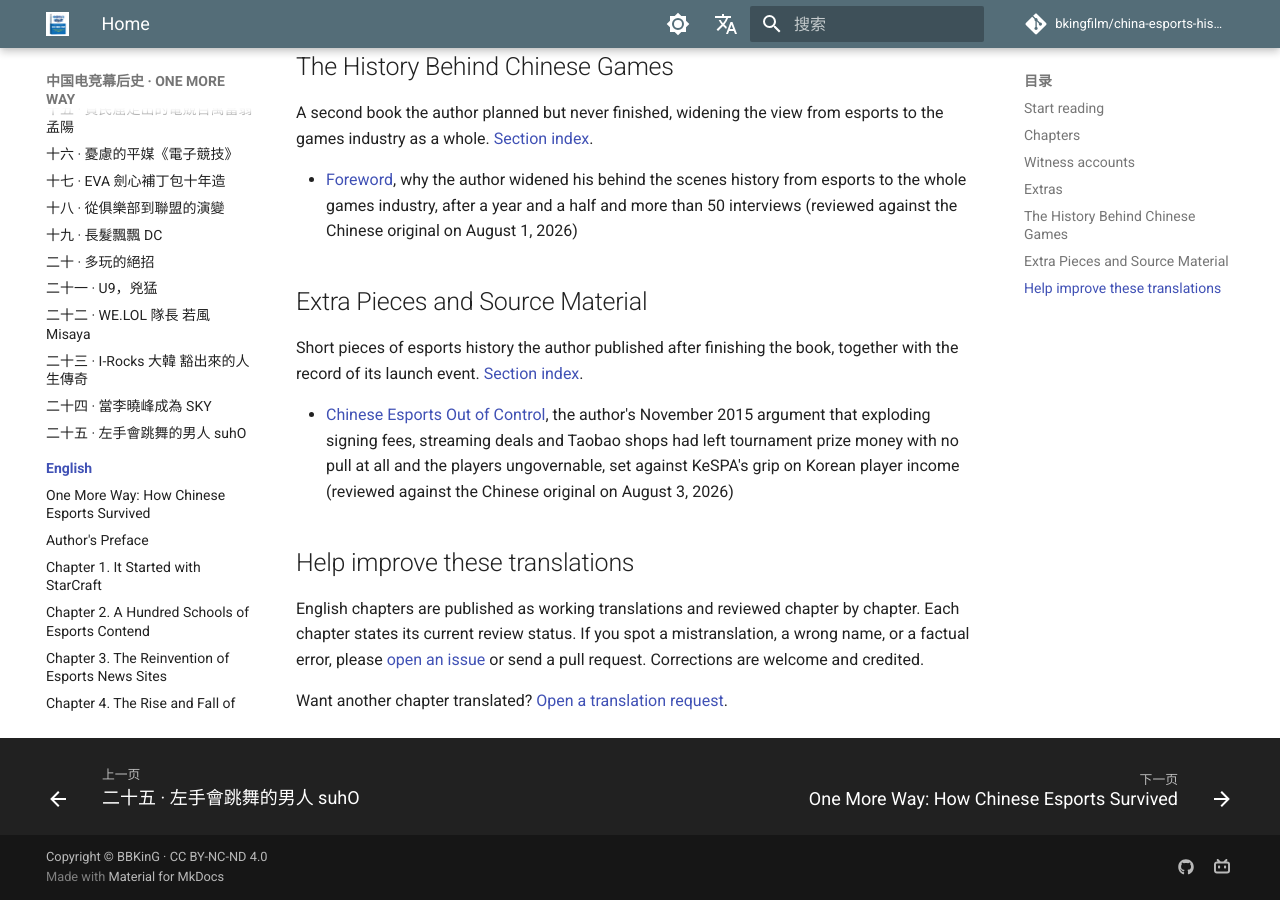
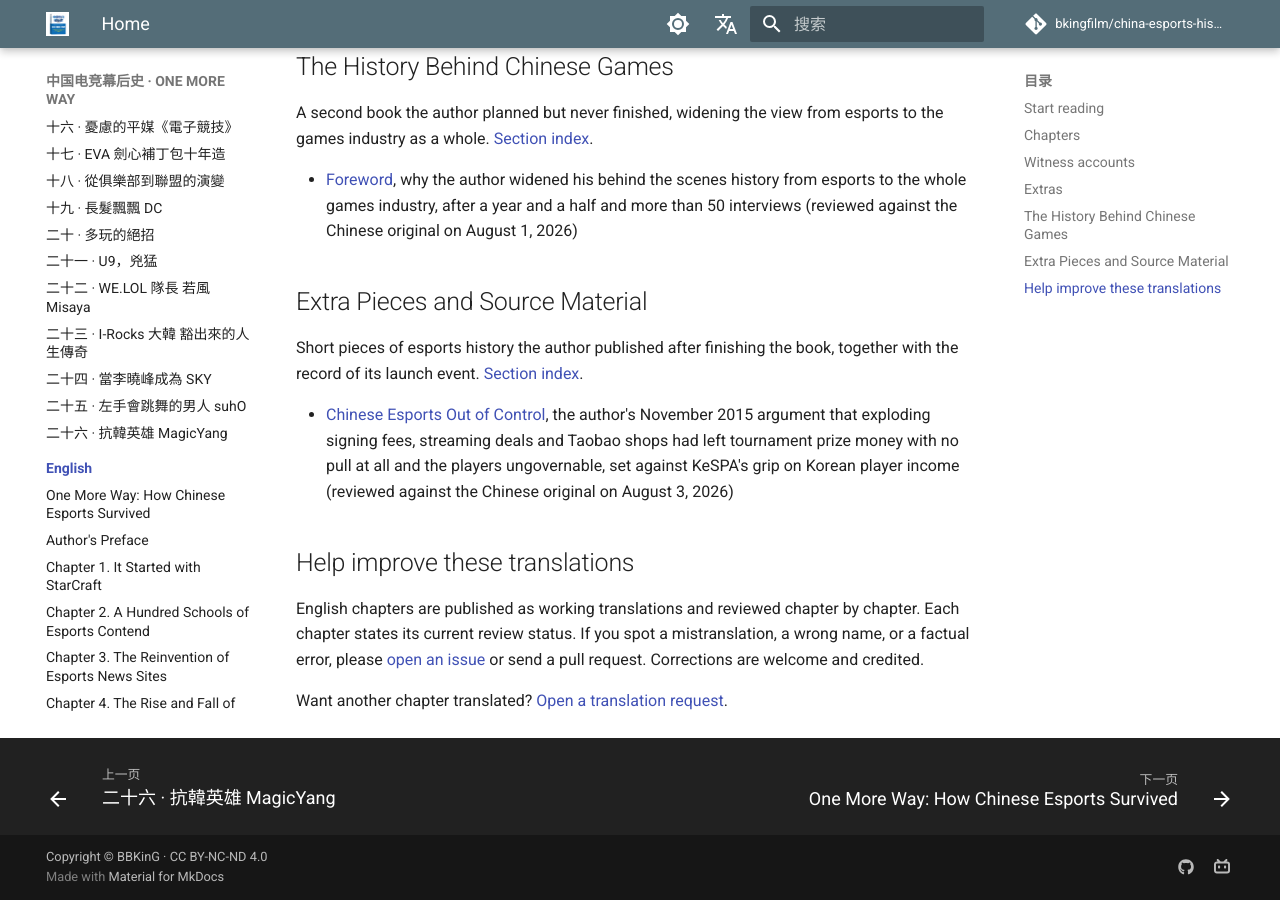
Before and after one commit to bkingfilm/china-esports-history, an MkDocs documentation site: the page built from docs/en/index.md, in a window 1280 px wide and 900 px high, scrolled down 6626 px. Built offline with MkDocs 1.6.1 and Material for MkDocs 9.7.7, drawn with Linux system fonts in a browser that asks for light colours; comment, search, counter and statistics services are not loaded; part of the change alters nothing that is shown.

Commit message:
繁体版新增第二十六章 抗韩英雄 MagicYang
译自 docs/zh/chapters/26-抗韩英雄-MagicYang.md，结构照已校对的英文版
docs/en/26-magicyang-korean-killer.md 对齐（全章无小标题）。

同步更新 docs/zh-tw/index.md 章节清单与 mkdocs.yml 繁体中文 nav。

Co-Authored-By: Claude Opus 5 (1M context) <noreply@anthropic.com>

```diff
--- /dev/null
+++ b/docs/zh-tw/26-magicyang-korean-killer.md
@@ -0,0 +1,73 @@
+# 二十六 抗韓英雄 MagicYang
+
+> 《ONE MORE WAY：中國電競幕後史》其中一章。作者 BBKinG（劉洋）。譯自簡體中文原文：[二十六 抗韩英雄 MagicYang](../zh/chapters/26-抗韩英雄-MagicYang.md)
+>
+> 由 BBKinG 寫於 2007 年。首次發表於作者的知乎專欄，2013 年 12 月 17 日：https://zhuanlan.zhihu.com/p/19638736
+>
+> 這是等待校對的工作稿。若您發現誤譯、用詞不合臺灣習慣或史實錯誤，歡迎[開一個 issue](https://github.com/bkingfilm/china-esports-history/issues/new) 或送出 pull request。
+
+「大家好，我是 MagicYang。」現在，每個星期五和星期天晚上 7 點半，很多電子競技愛好者都會等在電視機或者電腦前，等待遊戲風雲 GamesTV 頻道中這個簡短而熟悉的聲音響起。
+
+有位叫 Palocc 的網友在論壇裡評價老楊對《魔獸爭霸》中各種戰術的「超前」理解：
+
+ROC 時代，當大家還都在用「兵」作戰的時候，MY 用起了「樹」。在 TFT 時代，MY 早在 Moon 之前就已經開發出了吹風流。當大家都在對小精靈容易被獵殺而苦惱時，MY 已經對各個地圖的樹木死角瞭如指掌。當 NE 面對不死回城一瞬間總會被 Nova 打得吐血時，MY 發明了著名的「*MagicYang 式回城」。
+
+喜愛 MagicYang 的人都喜歡叫他老楊，電視臺有個 40 多歲的編導老師，很隨和，每次錄節目時見了 MagicYang 也是叫老楊，常常弄得 MagicYang 不知所措。其實，老楊並不老，1981 年陽曆 4 月 28 日出生於上海徐匯區，今年滿 26 歲的生日那天剛好要解說 GamesTV 舉辦的 G 聯賽總決賽現場直播，主辦方為了感謝他為電子競技和頻道做出的貢獻，特意瞞著他準備了一個大蛋糕並在直播開始的時候為他慶祝生日，這讓老楊驚喜不已。
+
+老楊個子不高，偏瘦，高挺的鼻子，瓜子臉，有著一雙炯炯有神的眼睛，卻擁有與年齡不相稱的沉穩和低調，他屬於那種走在人群裡你不會注意的人。剛和他接觸時會覺得他不拘言笑，不太容易相處，後來發現這只是因為彼此不熟悉。有時候直播工作會從下午 6 點一直到凌晨才結束，同事們會一起去吃夜宵，在飯桌上聊天時，他的神采熠熠和妙語連珠幾乎成了熱烈氣氛的源泉，也許正是因為這種穩重和隨和的個性才被大家譽為老楊。
+
+老楊並不姓楊，他本名叫周晨，「MagicYang」這個名字出自老楊喜歡的一本科幻小說《銀河英雄傳說》，書中有位叫「楊威利」的英雄人物，因此人可以像魔術師一樣運用各種戰術，於是被人稱為「MagicYang」。從小就迷戀戰術運用的周晨一直把「楊威利」視為英雄，於是在給自己取英文名時就用了 MagicYang 的名字。
+
+MagicYang 出生在上海的一個普通家庭中，談到老楊小時候的事情，老楊的母親印象最深的是老楊小時候很喜歡講故事，而老楊印象最深的事情是童年時的那些動畫片，說到這些動畫片，老楊真是如數家珍，從《銀河英雄傳說》、《七龍珠》說到《浪客劍心》、《灌籃高手》、《海賊王》等等，他說這些動畫片中有很多勵志和深奧的道理，比如《海賊王》中的廚師香吉士（Sanjii），他堅信海洋中有一片叫 All-Blue 海域，並畢生尋找。香吉士為了自己的信仰願與任何艱難險阻拼搏到底，這讓老楊很有共鳴。於是，老楊曾有段時間在比賽中使用 All-Blue 這個名字，可見童年時的這些動畫片對於老楊有很大的影響。
+
+對於老楊小時候的學習環境，老楊用了「稍微限制」4 個字來描述小時候家裡對他學業方面的要求，在這種比較寬鬆的環境中，老楊有很多時間和機會嘗試自己喜歡的事情，比如各種棋類，特別是圍棋，老楊說自己很喜歡在圍棋中體現出的大局觀，平靜的棋盤上一刻不停地演繹著見招拆招你來我往的戰術廝殺。
+
+在老楊爛熟了各種棋類和牌類後，他開始自己編棋。在初中時，老楊就自己設計了一套以二戰為背景的海戰遊戲，按相生相剋設計了 20 多種艦隻，每種艦隻有自己的攻擊力和防禦力，有自己的使用特點，玩遊戲是在一個自己畫的地圖上，雙方輪流出招，有點類似於現在的 WEB 遊戲。當時的老楊不但花了很多時間編寫各種遊戲資料，還專門編寫了一本遊戲規則，然後介紹給同學朋友一起玩，並不斷平衡遊戲。老楊說他很懷念這些遊戲，雖然和現在的遊戲相比十分「簡陋」，但在電腦並不普及的 90 年代中期真是很有意思。
+
+儘管老楊很喜歡動腦子的遊戲，甚至在小學時就有了自己的「紅白機」，但是他和電腦遊戲的接觸還是比較晚的，以至於他的電子競技之路也是從快大學畢業了才正式開始。
+
+2001 年老楊參加了 WCGC（WCG 的前身）上海賽區的星際項目比賽，在淘汰賽裡輸給了一個叫 Sky. Dragon 的選手，老楊說當時完全是一種嘗試，學到很多經驗。
+
+2002 年年初，老楊進入了大學的最後一個學期了，他被學校推薦到一家網咖（大陸稱網吧，與臺灣的網咖並非同一種場所）做實習網管，在渡過了無聊的一個月後，老楊就辭職回家專心備戰 WCG 了。幾個月後，老楊以「意境」戰隊隊員 =Y.J=WCG 的名字順利地打入了 WCG 上海賽區星際項目的勝者組決賽，在這裡他遇到了 SVS 戰隊的 Open，這是一場「蟲族」內戰，老楊在偵察時發現 Open 將用飛龍戰術後，迅速採用了三基地爆「狗」的戰術，殺光了對方的農民，從而贏得了比賽，這讓老楊的士氣和信心大增，一舉拿下 WCG 上海賽區的星際項目冠軍，進入在北京舉行的 WCG 中國區總決賽。
+
+在 2002 年 WCG 中國區總決賽中，老楊不幸掉入敗者組，和一個現在在韓國發展的國內著名星際選手 PJ 打了一場惡戰，當時雙方勢均力敵，打到 LT 地圖上的礦全被採光，老楊最後利用對手的一個失誤淘汰了 PJ，但是隨後被馬天元擊敗，後來馬天元獲得了去 WCG 韓國總決賽的資格。
+
+老楊說，2002 年 WCG 後就打算放棄星際了，因為通過 WCG 老楊發現自己和韓國的高手有著很大的差距，這讓他有些無奈。於是，在 2003 年初，老楊加入了 SOZ 戰隊後，在朋友秦乾的幫助下轉向 WAR3 魔獸爭霸項目，並開始每天 16 個小時的 BN 訓練（BN 是暴雪公司的一個世界性網路對戰平臺），不到一年，老楊便成為 BN Ladder 亞洲伺服器的排名第一。
+
+BN 排名第一的成績讓老楊一時間在世界魔獸爭霸圈聲名鵲起，MagicYang 成了當時韓國人唯一認識的中國選手，他研究並改良的「大樹流」戰術讓韓國人無可奈何，甚至迫使美國暴雪公司在升級遊戲版本時削弱了「大樹」的各項屬性，但是，快速的名利增長讓老楊的心態開始有點不平靜了。
+
+在這段時間裡，老楊印象最深的一個比賽是國內「PHILIPS」公司在北京舉辦一個電子競技大賽，印象深刻的原因有 2 個，一個原因是邀請他的主辦方願為他報銷了飛機往返北京上海的機票費用，那是他第一次坐飛機；第二個原因是他在這個比賽中遭遇慘敗，老楊甚至沒有獲得小組出線，這次失利讓老楊很震驚，同時也讓老楊清醒過來，開始審視自己的問題，心態也更加平和了。
+
+2003 年，在經過一年的準備和各種比賽的洗禮，老楊在國內很輕鬆地一路過關斬將獲得參加 WCG 韓國總決賽魔獸爭霸項目的三個名額之一，與 Suho、ChinaHuman（CQ2000）一起飛往當時的世界電子競技中心韓國，為國爭光的強烈使命感讓初出國門的 MagicYang 熱血沸騰。
+
+2003 年的 WCG，主辦方第一次將魔獸爭霸項目作為正式比賽項目，當時的比賽版本還是《混亂之治》，與現在的遊戲版本有很大的區別，由於是比較新的遊戲，所以關注的人群也不多，而研究這個遊戲的細節並且設計各種戰術的人就更少了，老楊和 SuhO 在出國前就針對各個比賽地圖進行了分析，比如他們發現在一張叫「龍之溫泉」的地圖上，有幾處怪物在攻打的時候，如果對方的英雄被自己的一個小精靈悄悄傷害一下，那麼他在補充泉水的時候就會補不滿生命值，只要對方稍微不注意這個英雄，就會在攻打這幾處怪物時剛好被打死。
+
+沒想到這個細節在比賽時起到了關鍵作用，MagicYang 在 WCG2003 總決賽上遭遇韓國高手 Ex_Bifrost，老楊先輸一場，第二場進入白熱化階段，在一次雙方互射對峙時，老楊為了能多打掉對方的單位，堅持不回城，最後回城時英雄只剩 1 點生命值，在迅速補滿生命值後，老楊一舉衝掉對方基地把對方帶入關鍵的第三局。這場決定勝負的比賽正是在「龍之溫泉」這張地圖上，老楊發現對方正準備去打地圖上的那處怪物，於是悄悄用了一個小精靈傷了 Ex_Bifrost 的英雄，造成後來他的英雄在雙線操作時「意外」死掉，老楊抓住這個機會一口氣殺光對方的士兵，獲得了最後的勝利。比賽結束後，一向溫和的 Ex_Bifrost 砸掉了自己的鍵盤，他當時一定認為是自己的操作失誤造成了比賽的失利。
+
+隨後，老楊又不可思議地連續擊敗了另一名韓國獸族選手 TopSpeed.WeRRa，正是這些出色的戰績使得老楊在網路上被電子競技愛好者冠以「抗韓大師」的頭銜，可惜的是老楊在八進四的比賽中遇到了隊友 ChinaHuman（CQ2000），輸掉了比賽，而 ChinaHuman（CQ2000）也不負眾望獲得 WCG2003 魔獸項目的亞軍，只以極小的差距敗給了保加利亞的人族選手 Insomnia。
+
+事後曾有網友質疑老楊是幫 ChinaHuman 掃清路障，然後故意輸給了 ChinaHuman，老楊對此只笑不答，但是從他對勝利的渴望程度來看，我們相信答案是否定的。
+
+從韓國回來後，老楊馬上改練魔獸爭霸的新版本《冰峰王座》TFT，並在 2003 年年底與 GamEdge 簽約成為職業電子競技選手。
+
+此後一直到 2005 年年底老楊參加了 CBI、CIG、WWI、ACON4、CEG、WCG 等等比賽，雖然老楊始終沒有中斷練習，但是 2004 年他似乎進入了一個低谷，WCG 上海賽區被 SYC 淘汰，這無疑讓老楊有些挫折感，也許人在逆境中才會認識自己，老楊說自己的優點是喜歡研究戰術，喜歡動腦子的遊戲，自己的缺點是四肢不夠發達。面對這樣的優缺點，老楊哭過，笑過，奮鬥過，當問到現在如何看待生活，老楊用 8 個字概括：天涯之行，隨遇而安。
+
+2005 年年初，老楊和 WE.SKY 被 WEG 主辦方邀請到韓國參加為期 3 個月的電視聯賽，老楊第一場對法國的人族 TOD，當時 TOD 是 WCG2004 年的第 4 名，實力不容小覷，對此老楊採用出其不意的戰術，雙線操作邊練級邊開礦，並且在每次遇到對手時就用小精靈爆對方英雄的能量，拖延時間，避免前期交手。而 TOD 顯然對這種新穎的戰術一時沒反應過來，最後在老楊成型的軍隊面前，TOD 打出了 GG（Good Game 的簡寫，在這裡是認輸的意思）。而老楊一路過關斬將，直到遇到當時已如日中天並被稱為「第五種族外星人」的韓國選手 Moon，Moon 以強大的多線程操作和豐富的國際比賽經驗讓在此方面正好薄弱的老楊即使使出渾身解數也無可奈何，最後老楊獲得了第四，WE.SKY 獲得了第三。
+
+相信這個時候的老楊一定是非常痛苦的，夢想與現實的殘酷差異一次次折磨著這位渴望勝利的戰術大師，而命運的轉變也從這一刻悄然開始。
+
+從韓國回來後，一個巧合的機會，老楊被 GamesTV 的編導張哲希和當時還在上海「生活時尚」頻道《遊點瘋狂》欄目的導演黃昊（後也進入 GamesTV）引見到 GamesTV 做魔獸爭霸的兼職解說。
+
+第一次錄影就是和解說 BBC 搭檔，比賽的具體情況老楊已經不記得了，他說當時自己並不緊張。而 BBC 還記得當時解說的是 WC3L，並且他說老楊當時在解說比賽中，會忽然對某個環節提出更好的解決辦法，真讓人眼前一亮。
+
+現在，2 年過去了，BBC 和 MagicYang 的 BM 組合已經被稱為電子競技解說界的經典，他們的解說配合也越來越爐火純青，風格幽默，精闢獨到，電子競技愛好者甚至把他們的話收集整理起來，做成 BM 語錄在網際網路上供人瀏覽。
+
+當採訪 BBC 時，問到對老楊最早的印象時，BBC 說，早在 2003 年的一個線下比賽時，他就和老楊在一起討論過戰術，他當時就覺得這個人表達能力很好，很適合解說的工作。在問到，怎麼看老楊堅持不退役，依然想做職業選手時，BBC 很支持老楊的職業選手夢想，他說雖然有人說 18-22 歲是電子競技職業選手的黃金年齡，但是只要老楊有足夠的工資養活自己，並且還能堅持自己的職業選手夢想，那我們為什麼不支持他去追求夢想，讓他去做他喜歡做的事情呢？
+
+老楊說：「我不是完美主義者，輸了就輸了，總結經驗下盤再來。」
+
+我很羨慕他。
+
+名詞解釋：
+
+*MagicYang 式回城：MagicYang 在節目當中，為我們示範了如何迅速地把部隊分開。他首先會選擇一個比較空曠的地方作為回城的落腳點，然後在部隊的中央放下一個體積較大的建築。這樣，由於遊戲的特性：部隊會為己方的建築讓位，從而達到迅速將部隊分散的作用。
--- a/docs/zh-tw/index.md
+++ b/docs/zh-tw/index.md
@@ -45,3 +45,4 @@
 - [二十三 I-Rocks 大韓 豁出來的人生傳奇](23-hanbohan-i-rocks-all-in.md)，全書第二十三章。韓伯翰（大韓）1983 年生於河北，爺爺抗戰時在張家口打遊擊，外公是四野的正規軍，父親是軍中高級將領，隨軍家屬的童年就在不停搬家中度過。大學四年泡外設論壇、寫評測，畢業時他問父親，和平時期當兵，開疆破土沒戲，保家衛國又輪不到自己，就此推掉家裡鋪好的部隊路，跑去中關村站櫃檯。2005 年陪母親去香港，他闖進 Cherry 分公司要買鍵盤，被告知最低批發十個，用光打工積蓄扛回十個機械鍵盤，再自己翻譯資料到 ESAI、GZ 這些 CS 論壇發文做概念普及，全部賣掉之後拿到 Cherry 內地指定銷售商的資格。2008 年初在中關村開了 20 平米的小店，同年德國總部循著他的推廣找上門，中國總代就此落到他手上，他也被叫作中國機械鍵盤之父。2010 年 Chinajoy 後結識 WE 的 KING，因為德國總部完全不認同遊戲方面的推廣，他另建 I-Rocks 這個薄膜鍵盤品牌專攻電競，每年至少投入 200 萬做品牌，與 WE 前三年都不賺錢，2013 年才收回投入。贊助費用加銷售分成這個模式此後被各大外設廠商跟進，電競人從被動等贊助變成主動幫商家賣貨（等待校對的工作稿）
 - [二十四 當李曉峰成為 SKY](24-when-li-xiaofeng-became-sky.md)，全書第二十四章，BBKinG 寫於 2005 年 WCG 之前。李曉峰 1985 年生於河南汝州，父親是醫院醫生，母親 1998 年下崗，一家七口的重擔全壓在父親微薄的薪水上。他從小在愛打架惹事的街區裡長大，偷奶奶的袁大頭換錢、曠課打遊戲機，被父親打罵之後多次離家出走，最長一次六天，睡在未完工的工地裡。1998 年表弟讓他看到《星際爭霸》，命運就此和電子競技綁在一起。2001 年初他第一次一個人出遠門，去西安打一場獎金只有 500 元的網咖賽，第一輪和第三輪兩次敗給 lion_jin，被擋在 32 強外，回程火車票丟了只能補票，身上剩 5 毛錢，凌晨四點到洛陽站沒錢坐車，走了三小時回宿舍。2002 年 WCG 西安選拔賽首輪出局時，他看著三層樓高的窗臺真想跳下去，因為他答應過父親，這年拿不到名次就回醫院當醫生；靠著各分賽區不限制重複報名，他湊錢衝去武漢賽區，只拿到季軍，仍舊進不了北京總決賽。回鄉實習半年，他在藥房開過藥、手術室遞過鉗子，第一次看到病人大出血當場休克。2003 年 9 月鄭州深藍網咖給他們免費機器，白天要營業就晚上練，睡在入口只有一米高的小倉庫裡，三個月把 WAR3 打到中國第一。2004 年進北京 Hunter，月薪一千包吃住，本想打星際卻因為隊裡缺 War3 選手被塞進名單，稀裡糊塗改了項目。同年進 KinG 的 YolinY，2005 年 5 月 IGE 贊助後改名 WE，他在西安 Acon5 登上 War3 世界冠軍的寶座。訪談時他正準備和 Suho 去新加坡打 WCG 世界總決賽（等待校對的工作稿）
 - [二十五 左手會跳舞的男人 suhO](25-suhao-dancing-left-hand.md)，全書第二十五章，BBKinG 寫於 2004 年。蘇昊（suhO）1983 年生於河南信陽的普通工人家庭，獨生子，長房長孫，小時候朋友玩得很熟的街機遊戲他看一眼就能看出訣竅，玩飛機遊戲想的不是能過幾關而是打通之後能拿幾分。進了全區最好的重點高中，光芒被同學蓋過，一天 12 節課、一個月休 2 天，開朗的孩子變得自卑自閉。2001 年考進西安外事學院，隔年因為 WCG 西安賽區報名提前兩天結束而錯過，星際又剛好盛極而衰，他改去研究 CS，戰術太兇被對手當成開外掛，偷偷跑到背後看他打。《魔獸爭霸 3》上市後他轉打 WAR3，在 WCG2003 中國區總決賽抽到最差的籤，靠英雄拉火力配回城卷軸擊敗被稱為韓國殺手的 MagicYang，決賽又等到 CQ2000 貪功追殺送掉英雄，就此奪冠。韓國之行前在練習室四場全勝剛拿下歐洲冠軍的 4K.Grubby，事後他反省自己不懂在練習賽裡保留實力。父親曾用一個月工資買回紅白機，也曾把遊戲機鎖起來；上了中央 5 臺之後，親戚每週五守在電視機前等他出現。訪談時他已簽約陝西省體育局，在 Yoliny 俱樂部與 SKY、崔森、党旗同隊，談滑鼠市場被微軟和羅技瓜分、國內廠商拿不出給中國人設計的高端產品，也談將來做教練或做賽事組織（等待校對的工作稿）
+- [二十六 抗韓英雄 MagicYang](26-magicyang-korean-killer.md)，全書第二十六章，BBKinG 寫於 2007 年。老楊本名周晨，1981 年生於上海徐匯區，MagicYang 這個 ID 取自《銀河英雄傳說》裡像魔術師一樣運用戰術的楊威利。童年泡在動畫片裡，曾用《海賊王》香吉士畢生尋找的 All-Blue 當比賽名字；家裡對功課只「稍微限制」，他因此有時間鑽研棋類，初中就自己設計了一套二十多種艦隻相生相剋的二戰海戰遊戲，連規則書都寫了一本。2001 年 WCGC 上海賽區星際項目在淘汰賽出局，2002 年被學校推薦去網咖當實習網管，一個月後辭職專心備戰，以「意境」戰隊的 =Y.J=WCG 拿下 WCG 上海賽區星際冠軍，中國區總決賽在敗者組淘汰 PJ 後輸給馬天元。看清和韓國高手的差距後，2003 年初加入 SOZ 改打 WAR3，每天 16 小時泡在戰網，不到一年做到亞洲伺服器排名第一，他改良的「大樹流」逼得暴雪在改版時削弱大樹屬性。同年 WCG 韓國總決賽，靠出國前和 SuhO 算出的「龍之溫泉」泉水細節，用小精靈偷傷對手英雄擊敗 Ex_Bifrost，又擊敗 TopSpeed.WeRRa，被愛好者冠上抗韓大師的頭銜，八進四卻輸給隊友 ChinaHuman（CQ2000）。2005 年在韓國 WEG 電視聯賽先以出其不意的雙線戰術逼退 TOD，最後敗給被稱為第五種族外星人的 Moon，拿到第四。回國後經張哲希與黃昊引見進 GamesTV 做兼職解說，和 BBC 的 BM 組合成了解說界的經典（等待校對的工作稿）
--- a/mkdocs.yml
+++ b/mkdocs.yml
@@ -185,6 +185,7 @@ nav:
       - 二十三 · I-Rocks 大韓 豁出來的人生傳奇: zh-tw/23-hanbohan-i-rocks-all-in.md
       - 二十四 · 當李曉峰成為 SKY: zh-tw/24-when-li-xiaofeng-became-sky.md
       - 二十五 · 左手會跳舞的男人 suhO: zh-tw/25-suhao-dancing-left-hand.md
+      - 二十六 · 抗韓英雄 MagicYang: zh-tw/26-magicyang-korean-killer.md
   - English:
       - "Home": en/index.md
       - "One More Way: How Chinese Esports Survived": en/one-more-way-tedx-2015.md
```
